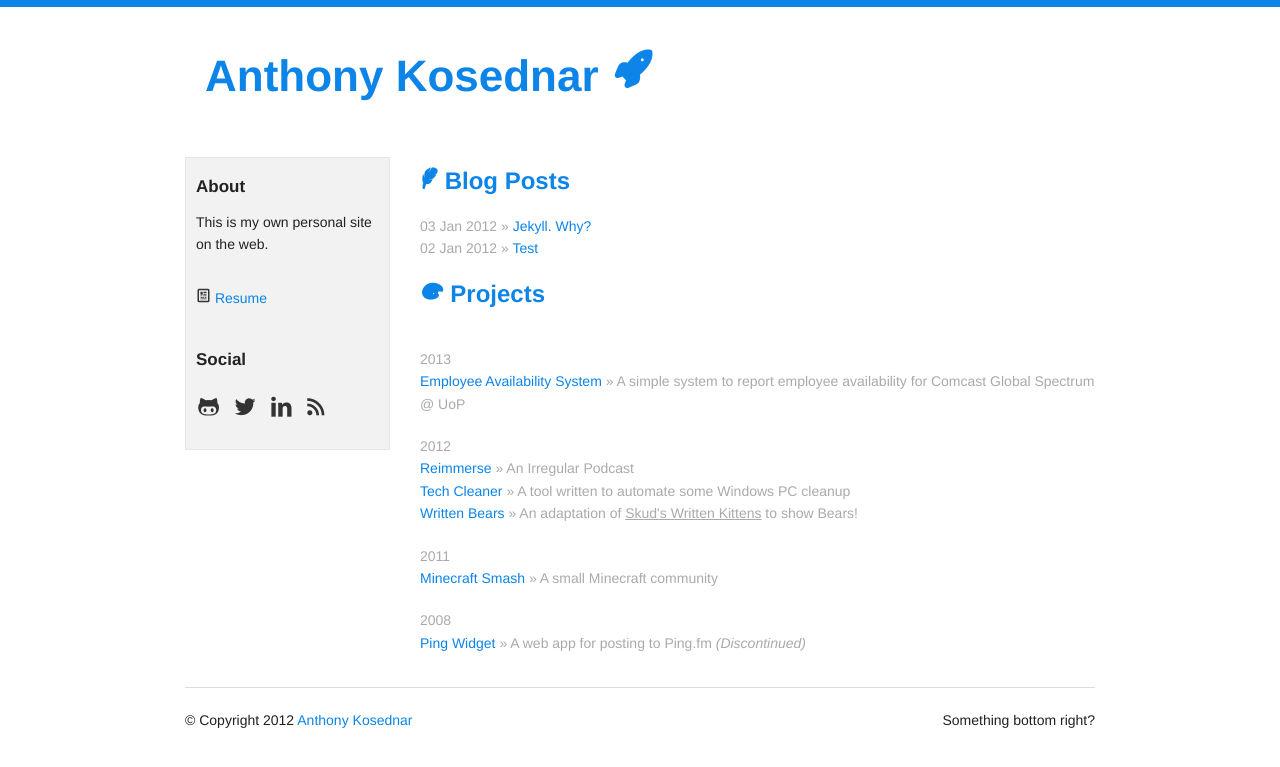
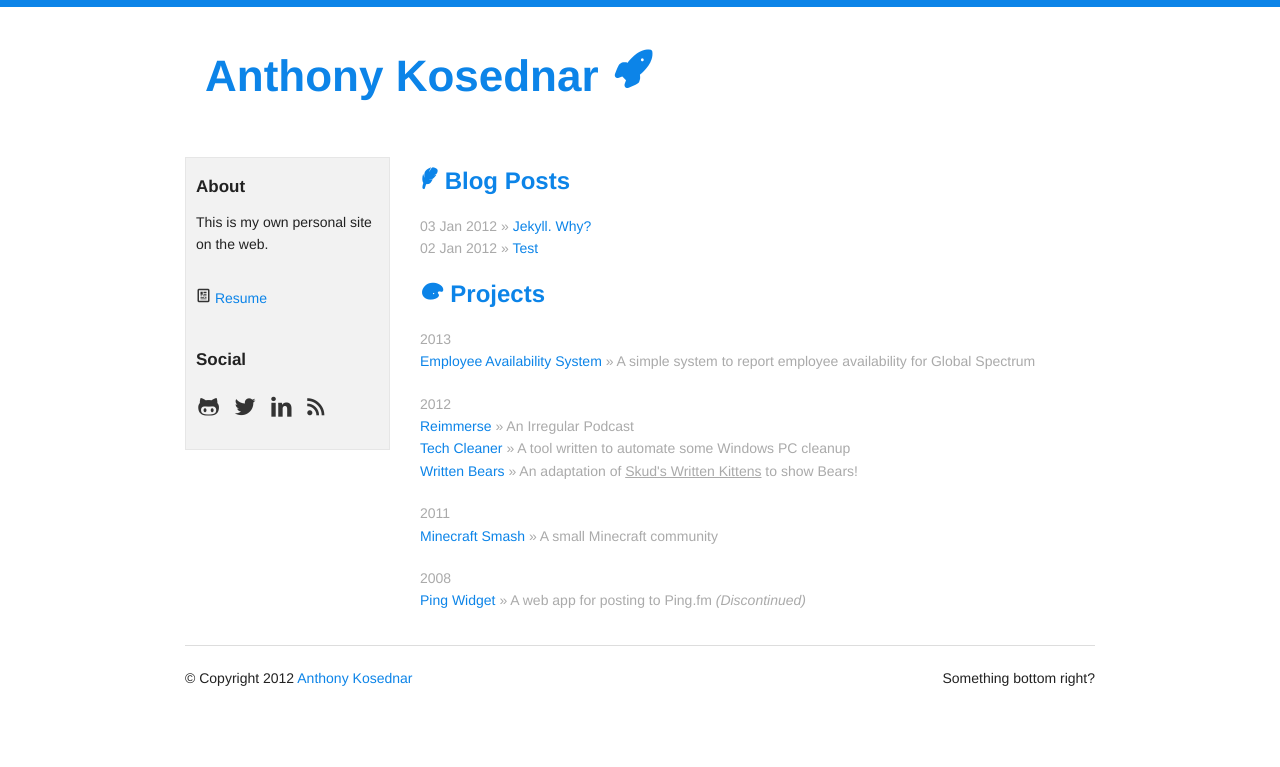
Before and after one commit to akosednar/akosednar.github.com, a Jekyll site: the page built from index.html, in a window 1280 px wide. Shown: the top 767 px of the page. Built offline with Jekyll 4.4.1, drawn with Linux system fonts in a browser that asks for light colours.

Commit message:
Updated name & spacer

```diff
--- a/index.html
+++ b/index.html
@@ -16,8 +16,8 @@
          <div class="twelve columns">
        		<h2><span class="icon">&#127912;</span> Projects</h2>
         	<ul class="posts">
-        		<li class="spacer"><span>2013</span></li>
-        		<li><a href="#" target="_blank">Employee Availability System</a> <span>&raquo; A simple system to report employee availability for Comcast Global Spectrum @ UoP</span></li>
+        		<li><span>2013</span></li>
+        		<li><a href="#" target="_blank">Employee Availability System</a> <span>&raquo; A simple system to report employee availability for Global Spectrum</span></li>
         		<li class="spacer"><span>2012</span></li>
         		<li><a href="http://reimmer.se" target="_blank">Reimmerse</a> <span>&raquo; An Irregular Podcast</span></li>
         		<li><a href="https://github.com/akosednar/TechCleaner" target="_blank">Tech Cleaner</a> <span>&raquo; A tool written to automate some Windows PC cleanup</span></li>
```
